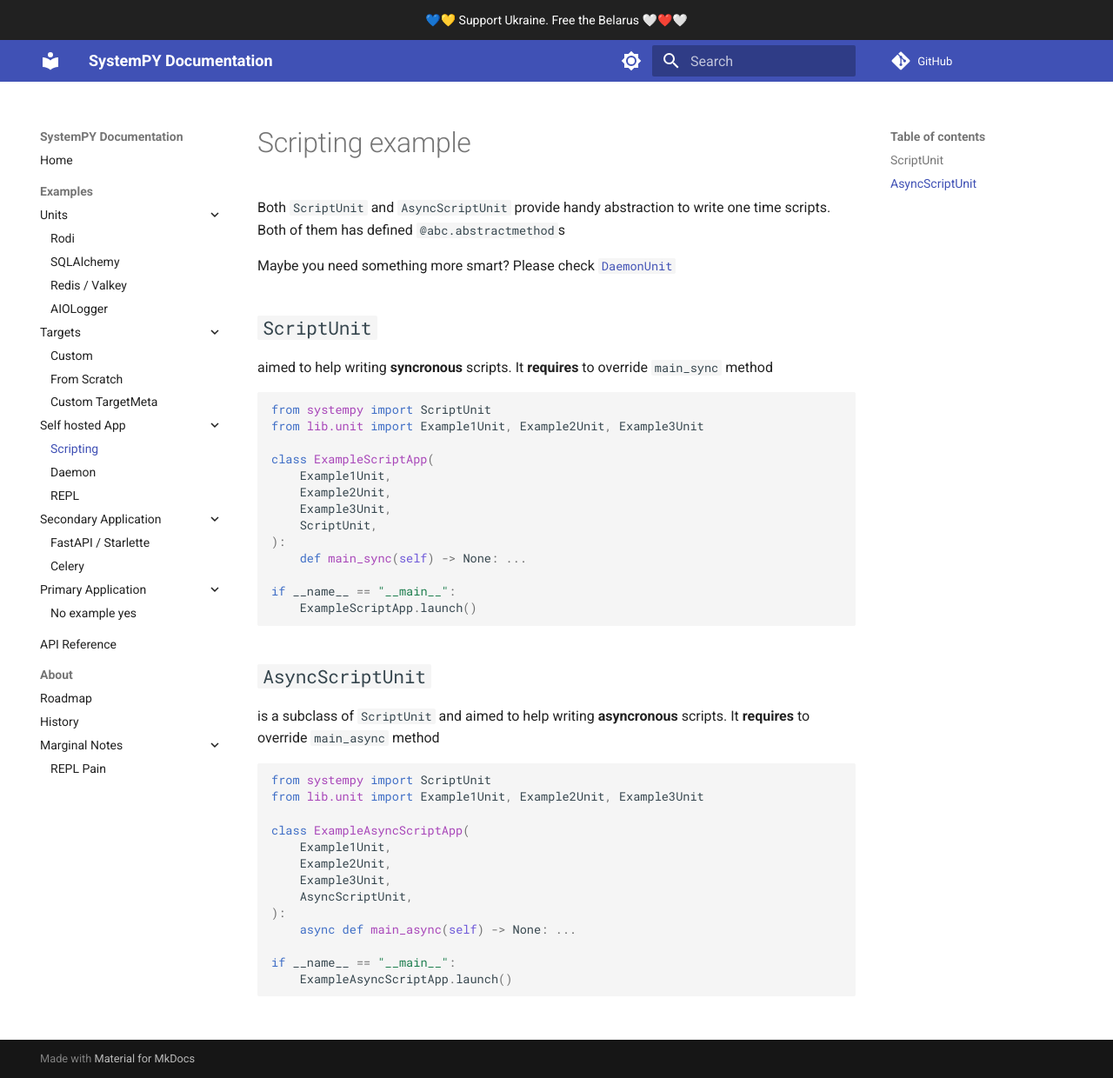
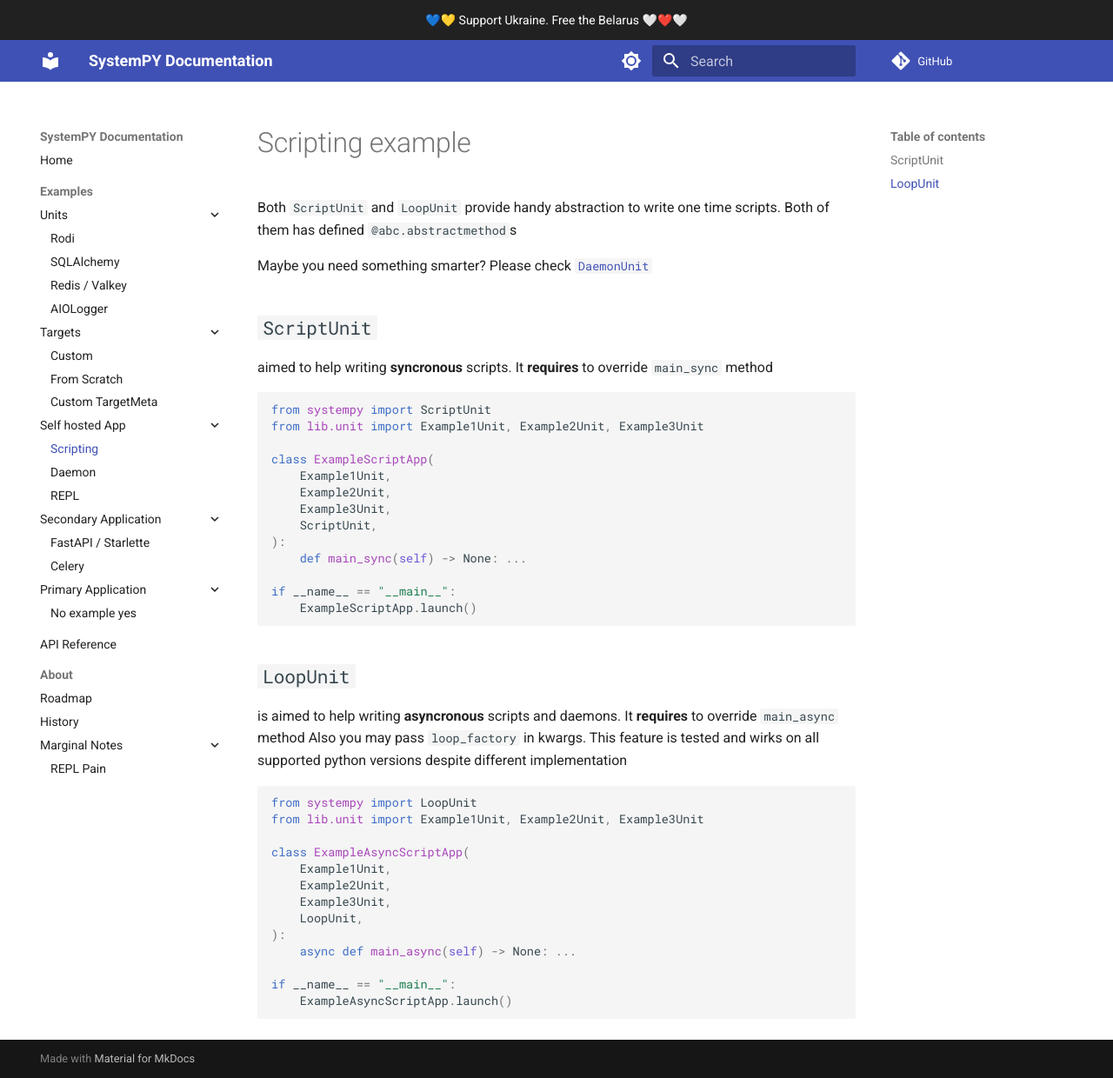
Before and after one commit to kai3341/systemPY, an MkDocs documentation site: the page built from docs/examples/self-hosted/scripting.md, in a window 1280 px wide and 1240 px high. Shown: the whole window at 87% size. Built offline with MkDocs 1.6.1 and Material for MkDocs 9.7.7, drawn with Linux system fonts in a browser that asks for light colours; comment, search, counter and statistics services are not loaded.

Commit message:
Remove AsyncScript; Update docs and tests

````diff
--- a/docs/examples/self-hosted/scripting.md
+++ b/docs/examples/self-hosted/scripting.md
@@ -1,9 +1,9 @@
 # Scripting example
 
-Both `ScriptUnit` and `AsyncScriptUnit` provide handy abstraction to write one
+Both `ScriptUnit` and `LoopUnit` provide handy abstraction to write one
 time scripts. Both of them has defined `@abc.abstractmethod`s
 
-Maybe you need something more smart? Please check [`DaemonUnit`](./daemon.md)
+Maybe you need something smarter? Please check [`DaemonUnit`](./daemon.md)
 
 ## `ScriptUnit`
 
@@ -26,20 +26,22 @@ if __name__ == "__main__":
     ExampleScriptApp.launch()
 ```
 
-## `AsyncScriptUnit`
+## `LoopUnit`
 
-is a subclass of `ScriptUnit` and aimed to help writing **asyncronous** scripts.
+is aimed to help writing **asyncronous** scripts and daemons.
 It **requires** to override `main_async` method
+Also you may pass `loop_factory` in kwargs. This feature is tested and wirks on
+all supported python versions despite different implementation
 
 ```python
-from systempy import ScriptUnit
+from systempy import LoopUnit
 from lib.unit import Example1Unit, Example2Unit, Example3Unit
 
 class ExampleAsyncScriptApp(
     Example1Unit,
     Example2Unit,
     Example3Unit,
-    AsyncScriptUnit,
+    LoopUnit,
 ):
     async def main_async(self) -> None: ...
 
--- a/manage.py
+++ b/manage.py
@@ -149,7 +149,6 @@ class TestsSubparser(BaseManagePY):
             yield from ("discover", "-v", "tests")
 
     def execute(self) -> None:
-        environ["PYTHONPATH"] = str(root_dir)
         args = tuple(self.collect_args_iter())
         execute_process(args)
 
````
Also changed, not shown: docs/api-reference.md (+1 -1 lines), docs/examples/self-hosted/daemon.md (+4 -2 lines), docs/index.md (+3 -2 lines), 4 other files.
